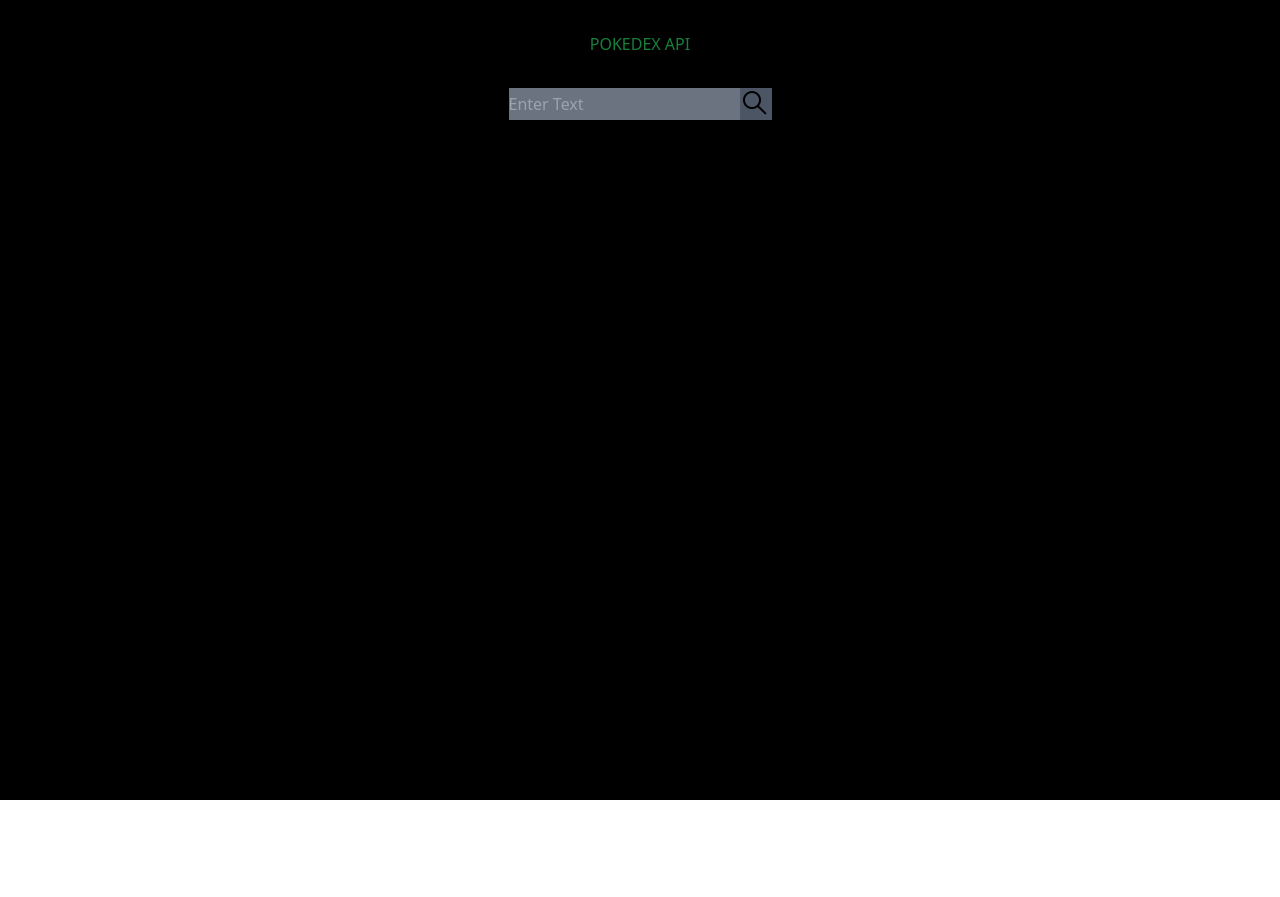
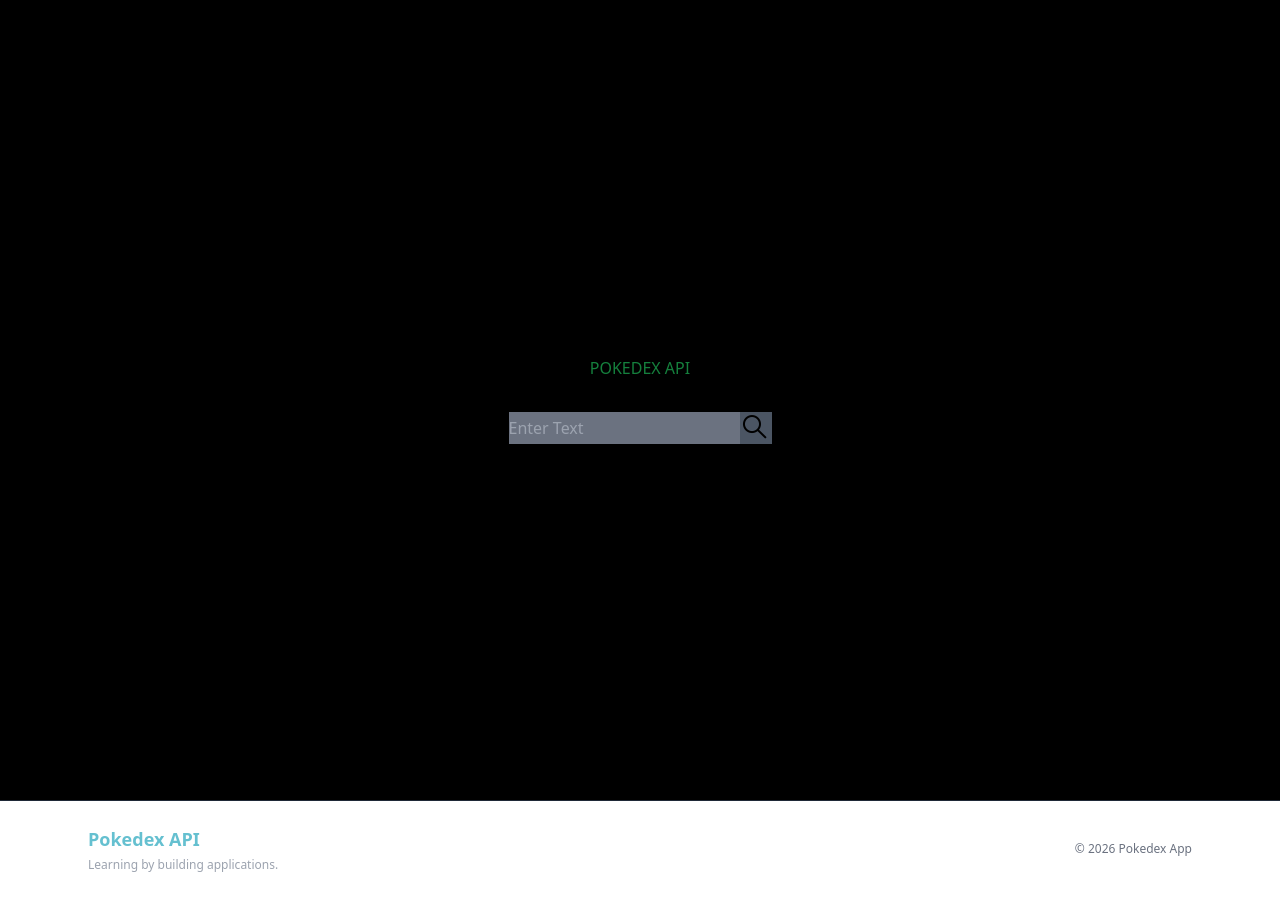
Before and after one commit to maryamawitsamson21-dot/PokedexAPI, a website built with Vite: page index.html in a window 1280 px wide. Before the commit the page ends 800 px from the top, so only its background shows below. Built offline with nearby package versions, Linux system fonts and the light colour scheme.

Commit message:
Update index.html

```diff
--- a/index.html
+++ b/index.html
@@ -8,8 +8,8 @@
         <link rel="icon" href="https://miro.medium.com/v2/resize:fit:1400/1*lXH0CroMTAQKIfDzn-brPw.png" type="image/png">
 
     </head>
-    <body  class="text-green-700 ">
-        <div class="flex flex-col items-center  space-y-8 min-h-screen w-full bg-black">
+    <body  class="flex flex-col text-green-700 ">
+        <div class=" flex-grow flex flex-col items-center justify-center items-center  space-y-8 min-h-screen w-full bg-black">
             <h1 class="mt-8 ">POKEDEX API </h1>
             <div class="flex bg-gray-600"><input id="input" class="bg-gray-500" type="text" placeholder="Enter Text">
             <img id="btn" class="w-8" src="img.png/search_9373594.png" alt="search img">  </div>
@@ -24,5 +24,21 @@
         <script type= module src="./api.js"></script>
         <script type= module src="./ui.js"></script>
     </body>
+    <footer class="w-full py-6 mt-auto border-t border-gray-800">
+    <div class="max-w-6xl mx-auto px-6 flex flex-col sm:flex-row items-center justify-between gap-4">
+
+      <!-- This is your specific code snippet -->
+      <div class="text-center sm:text-left">
+        <p class="text-[#65c0d0] font-bold text-lg">Pokedex API</p>
+        <p class="text-xs text-gray-400 mt-1">Learning by building applications.</p>
+      </div>
+
+      <!-- Optional right side links to balance it out -->
+      <div class="text-xs text-gray-500">
+        © 2026 Pokedex App
+      </div>
+
+    </div>
+  </footer>
 
 </html>
```
